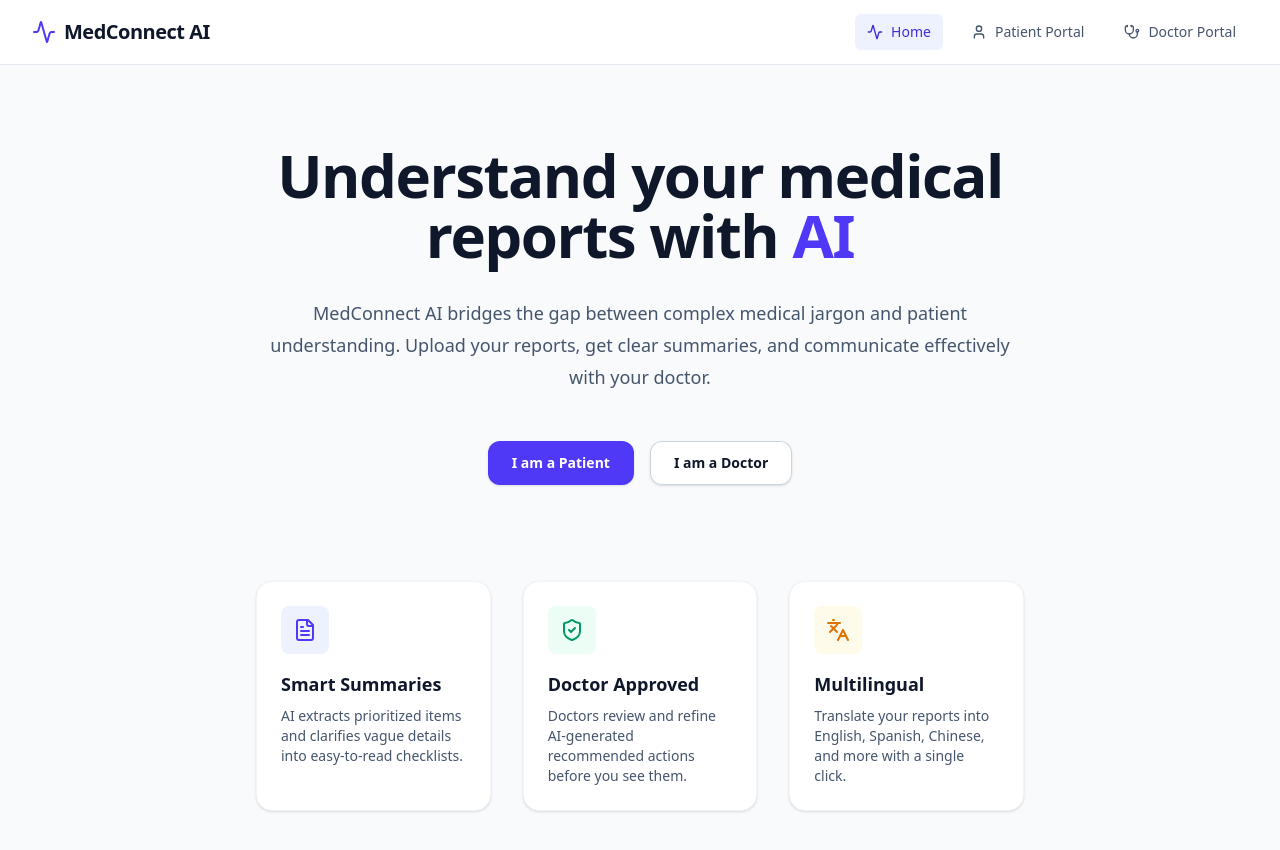
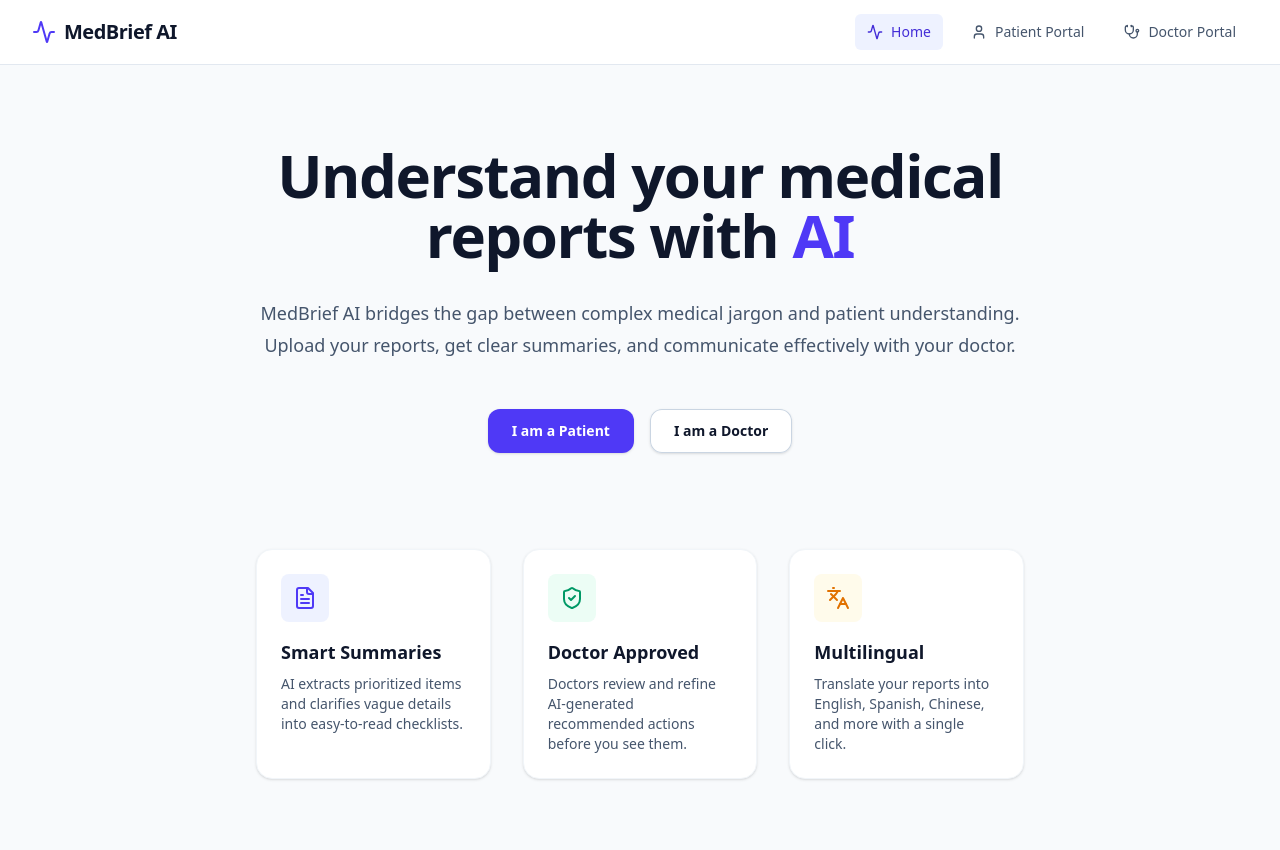
Before and after one commit to ifwitis/medbrief-ai, a React (Vite) app: page / in a window 1280 px wide. Shown: the top 850 px of the page. Built offline with nearby package versions, Linux system fonts and the light colour scheme.

Commit message:
fix: app name

```diff
--- a/metadata.json
+++ b/metadata.json
@@ -1,5 +1,5 @@
 {
-  "name": "MedConnect AI",
+  "name": "MedBrief AI",
   "description": "A medical communication platform facilitating patient-doctor interaction through AI-assisted document parsing and summarization.",
   "requestFramePermissions": []
 }
--- a/src/components/Layout.tsx
+++ b/src/components/Layout.tsx
@@ -24,7 +24,7 @@ export default function Layout({ children }: { children: ReactNode }) {
           <div className="flex justify-between h-16 items-center">
             <div className="flex items-center gap-2">
               <Activity className="h-6 w-6 text-indigo-600" />
-              <span className="font-semibold text-xl tracking-tight">MedConnect AI</span>
+              <span className="font-semibold text-xl tracking-tight">MedBrief AI</span>
             </div>
             <nav className="flex gap-4">
               {navItems.map((item) => {
--- a/src/pages/Home.tsx
+++ b/src/pages/Home.tsx
@@ -9,7 +9,7 @@ export default function Home() {
           Understand your medical reports with <span className="text-indigo-600">AI</span>
         </h1>
         <p className="text-lg leading-8 text-slate-600">
-          MedConnect AI bridges the gap between complex medical jargon and patient understanding.
+          MedBrief AI bridges the gap between complex medical jargon and patient understanding.
           Upload your reports, get clear summaries, and communicate effectively with your doctor.
         </p>
 
```
Also changed, not shown: src/pages/DocumentView.tsx (line endings or trailing spaces).
